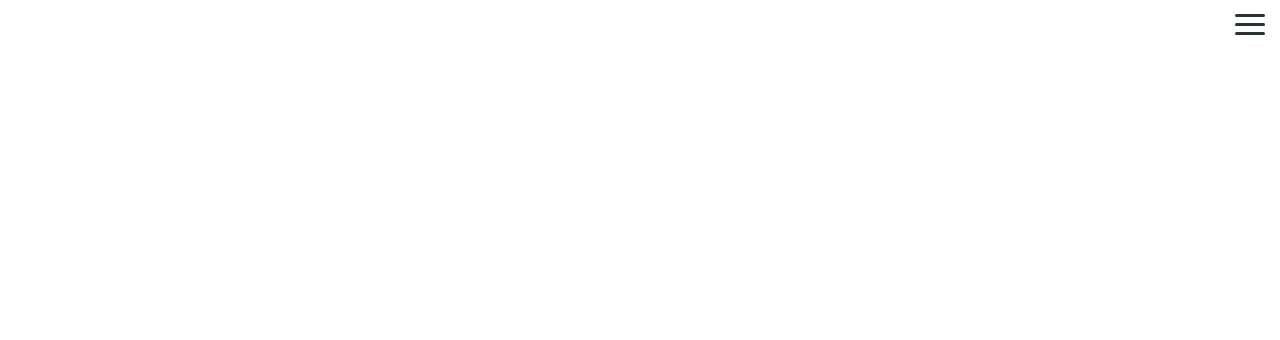
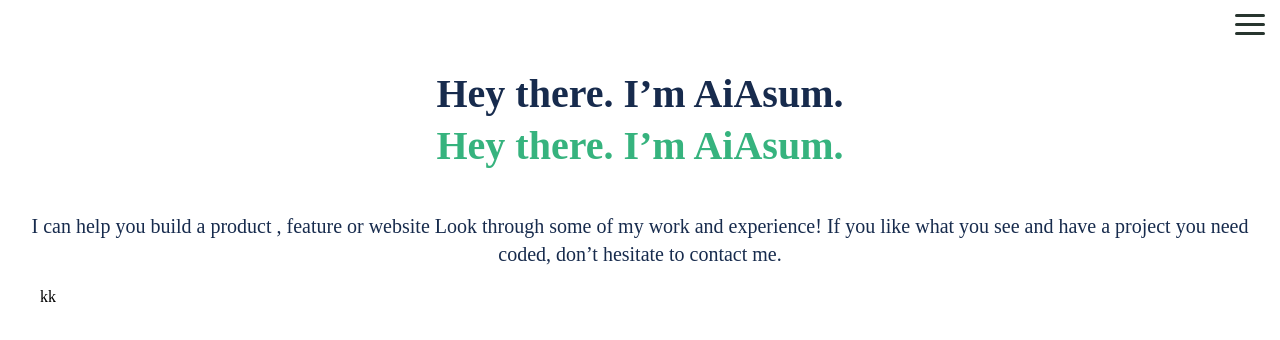
Before and after one commit to AsumVictor/Porfolio, a website: page index.html in a window 1280 px wide. Drawn offline with Linux system fonts and the light colour scheme.

Commit message:
Added hero section: hero section heading, social media links

```diff
--- a/index.html
+++ b/index.html
@@ -1,22 +1,37 @@
 <!DOCTYPE html>
 <html lang="en">
   <head>
-    <meta charset="UTF-8">
-    <meta http-equiv="X-UA-Compatible" content="IE=edge">
-    <meta name="viewport" content="width=device-width, initial-scale=1.0">
-    <link rel="stylesheet" href="style.css">
+    <meta charset="UTF-8" />
+    <meta http-equiv="X-UA-Compatible" content="IE=edge" />
+    <meta name="viewport" content="width=device-width, initial-scale=1.0" />
+    <link rel="stylesheet" href="style.css" />
+    <link rel="stylesheet" href="https://cdnjs.cloudflare.com/ajax/libs/font-awesome/4.7.0/css/font-awesome.min.css">
     <title>Portfolio</title>
   </head>
   <body>
     <header>
-        <div id="logo-placeholder">
-
-        </div>
+      <div id="logo-placeholder"></div>
       <div id="humberger">
         <div id="top-bar"></div>
         <div id="middle-bar"></div>
         <div id="bottom-bar"></div>
       </div>
     </header>
+    <main>
+      <div id="hero-section">
+        <h1 class="text-center">
+          <span class="text-primary"> Hey there. I’m AiAsum. </span> <br />
+          <span class="text-green"> Hey there. I’m AiAsum. </span>
+        </h1>
+        <p id="hero-text" class="text-center padding-20-px font-23-px text-primary">
+          I can help you build a product , feature or website Look through some
+          of my work and experience! If you like what you see and have a project
+          you need coded, don’t hesitate to contact me.
+        </p>
+        <ul class="display-flex-row list-style-none">
+            <li>kk</li>
+        </ul>
+      </div>
+    </main>
   </body>
 </html>
--- a/style.css
+++ b/style.css
@@ -28,3 +28,50 @@ header {
   transition: 0.4s;
   border-radius: 5px;
 }
+
+h1 {
+font-weight: bold;
+font-size: 40px;
+line-height: 52px;
+vertical-align: top;
+padding: 20px;
+}
+
+#hero-text {
+    font-weight: 400;
+    line-height: 28px;
+}
+.text-primary {
+    color: #172B4D;
+}
+
+.text-green {
+    color: #36B37E
+    ;
+}
+
+.text-center {
+    text-align: center;
+}
+
+.padding-20-px {
+    padding: 20px;
+}
+
+.font-23-px {
+    font-size: 20px;
+}
+
+.display-flex-row {
+    display: flex;
+    flex-direction: row;
+}
+
+.display-flex-col {
+    display: flex;
+    flex-direction: column;
+}
+
+.list-style-none {
+    list-style-type: none;
+}
```
Lines whose indentation alone changed are shown as unchanged.
